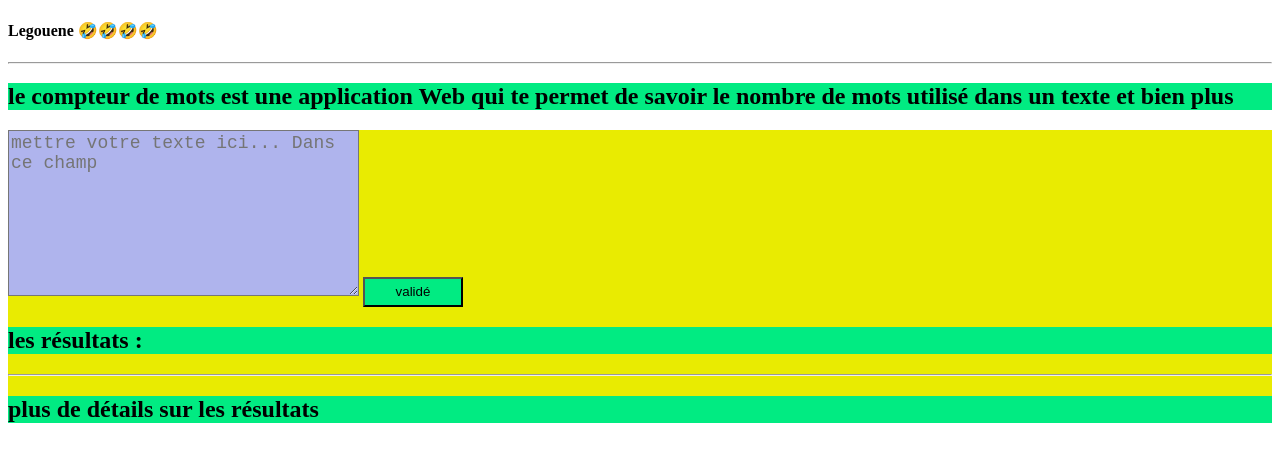
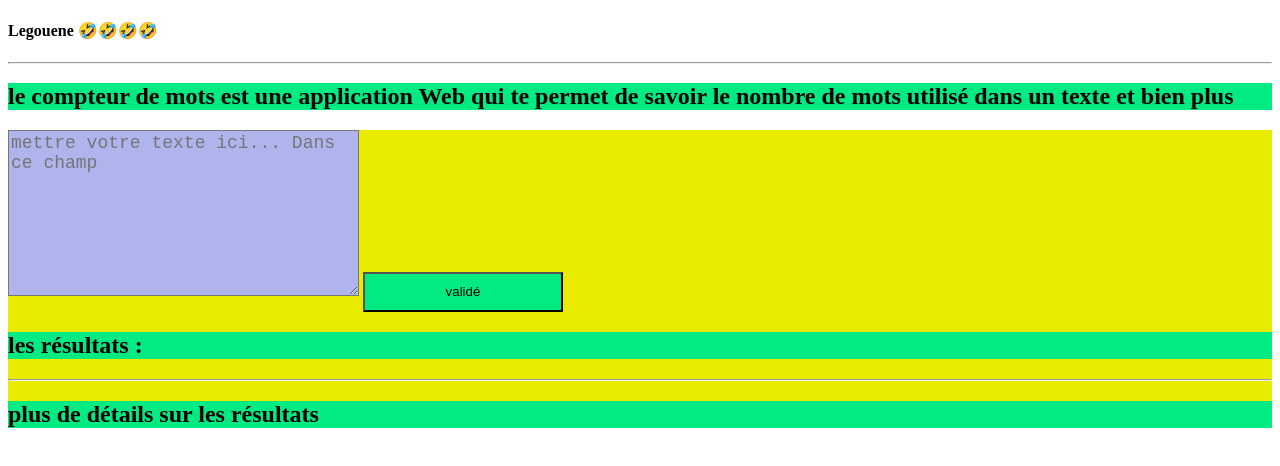
Before and after one commit to japhet242/Compteur-mots, a plain HTML site: page index.html in a window 1280 px wide. Drawn offline with Linux system fonts and the light colour scheme.

Commit message:
Update style.css

```diff
--- a/style.css
+++ b/style.css
@@ -6,8 +6,8 @@
 }
 form button{
     background: #01EB82;
-    width: 100px;
-    height: 30px
+    width: 200px;
+    height: 40px;
 }
 form button:hover{
     background:#EB017D
```
